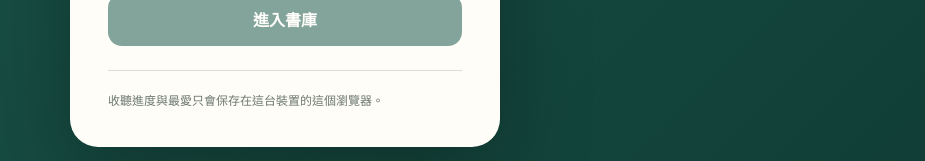
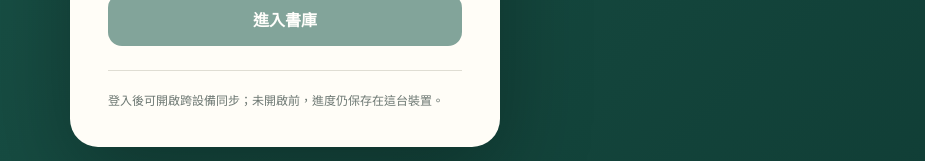
Before and after one commit to chianwu-hash/ai-narrator-web-player, a Next.js app: page /login in a window 1280 px wide. Shown: the part 520-681 px from the top of the page, without its empty margins (355-1280 px from the left). Built offline with nearby package versions, Linux system fonts and the light colour scheme; no server answers.

Commit message:
Update sync availability copy

```diff
--- a/src/app/login/page.tsx
+++ b/src/app/login/page.tsx
@@ -13,7 +13,7 @@ export default async function LoginPage() {
         <h1 id="login-title">AI 說書人</h1>
         <p className="login-copy">輸入管理者提供的認證碼，回到上次停下的地方。</p>
         <LoginForm />
-        <p className="login-note">收聽進度與最愛只會保存在這台裝置的這個瀏覽器。</p>
+        <p className="login-note">登入後可開啟跨設備同步；未開啟前，進度仍保存在這台裝置。</p>
       </section>
     </main>
   );
--- a/src/components/audio-library-app.tsx
+++ b/src/components/audio-library-app.tsx
@@ -234,7 +234,7 @@ export function AudioLibraryApp() {
           <NavButton active={view === "library"} symbol="▤" label="全部書籍" onClick={() => setView("library")} />
           <NavButton active={view === "favorites"} symbol="♥" label="我的最愛" onClick={() => setView("favorites")} />
         </nav>
-        <div className="side-note"><b>只存在這台裝置</b><span>進度與最愛不會跨裝置同步。</span></div>
+        <div className="side-note"><b>可跨設備同步</b><span>開啟同步後，進度與最愛會跟著已配對設備。</span></div>
         <button className="logout-button" onClick={logout}>登出</button>
       </aside>
 
```
